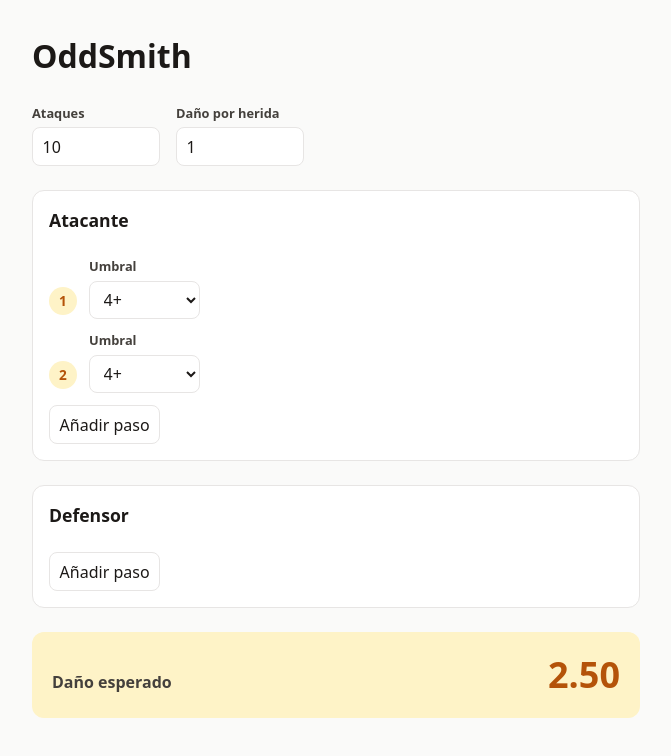
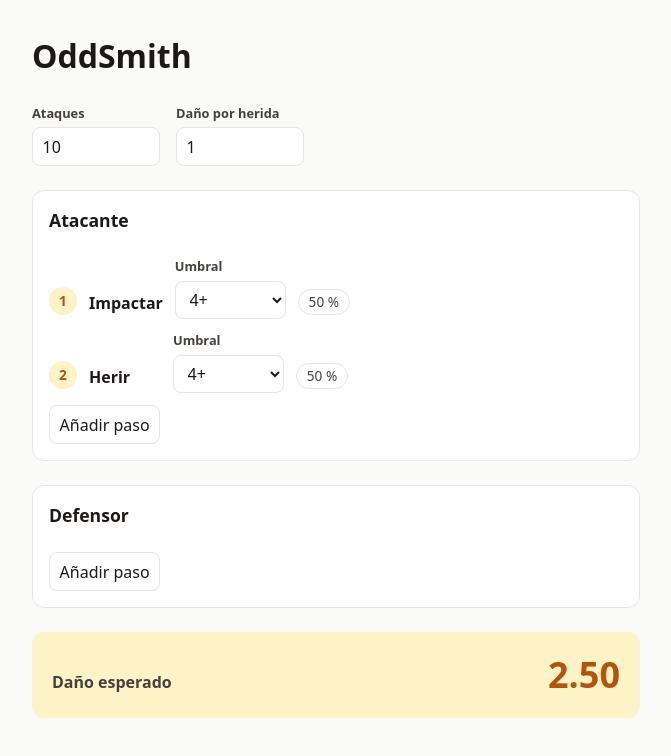
Before and after one commit to luismontoto/OddSmith, a React (Vite) app: page / in a window 1280 px wide. Shown: the top 756 px of the page, without its empty margins (304-975 px from the left). Built offline with nearby package versions, Linux system fonts and the light colour scheme.

Commit message:
feat: label hit/wound steps and show each step's probability

```diff
--- a/src/App.tsx
+++ b/src/App.tsx
@@ -51,6 +51,7 @@ function App() {
             minSteps={2}
             newStep={NEW_DEFENCE_STEP}
             onChange={setPreDamage}
+            labels={['Impactar', 'Herir']}
         />
         <StepList
             title="Defensor"
--- a/src/components/StepList.tsx
+++ b/src/components/StepList.tsx
@@ -1,3 +1,4 @@
+import { stepProbability } from '../domain/game'
 import type { Step } from '../domain/types'
 import { StepRow } from './StepRow'
 
@@ -7,6 +8,7 @@ type StepListProps = {
     title?: string
     steps: Step[]
     minSteps?: number
+    labels?: string[]
     newStep?: Step
     onChange: (steps: Step[]) => void
 }
@@ -15,6 +17,7 @@ export function StepList({
                              title,
                              steps,
                              minSteps = 0,
+                             labels = [],
                              newStep = FALLBACK_STEP,
                              onChange,
                          }: StepListProps) {
@@ -24,6 +27,7 @@ export function StepList({
             {steps.map((step, index) => (
                 <div className="step-item" key={index}>
                     <span className="step-number">{index + 1}</span>
+                    {labels[index] && <span className="step-name">{labels[index]}</span>}
                     <StepRow
                         step={step}
                         hideCountsAs={index < minSteps}
@@ -31,6 +35,12 @@ export function StepList({
                             onChange(steps.map((s, i) => (i === index ? updated : s)))
                         }
                     />
+                    <span
+                        className="chance"
+                        title="Probabilidad de que el ataque continúe"
+                    >
+            {Math.round(stepProbability(step) * 100)} %
+          </span>
                     {index >= minSteps && (
                         <button
                             type="button"
--- a/src/domain/game.ts
+++ b/src/domain/game.ts
@@ -2,15 +2,19 @@ import type { Step } from './types'
 import { successProbability } from './probability'
 
 
+const applyStep: Record<Step['countsAs'], (p: number) => number> = {
+    success: (p) => p,
+    failure: (p) => 1 - p,
+}
+
+export function stepProbability(step: Step): number {
+    return applyStep[step.countsAs](successProbability(step.threshold));
+}
+
 export function resolveSequence(initialCount: number, steps: Step[]): number {
     let count = initialCount;
     for (const step of steps) {
-        const p = successProbability(step.threshold);
-        const applyStep: Record<Step['countsAs'], (p: number) => number> = {
-            success: (p) => p,
-            failure: (p) => 1 - p,
-        }
-        count = count * applyStep[step.countsAs](p);
+        count = count * stepProbability(step);
     }
     return count;
 }
--- a/src/index.css
+++ b/src/index.css
@@ -102,3 +102,13 @@ button:focus-visible, input:focus-visible, select:focus-visible {
 }
 .result span { font-weight: 600; }
 .result output { font-size: 2.25rem; font-weight: 700; color: var(--accent); }
+
+.step-name { font-weight: 600; color: var(--text-h); min-width: 4.5rem; margin-bottom: 0.3rem; }
+.chance {
+  margin-bottom: 0.3rem;
+  padding: 0.1rem 0.6rem;
+  border-radius: 999px;
+  border: 1px solid var(--border);
+  font-variant-numeric: tabular-nums;
+  font-size: 0.85rem;
+}
```
Also changed, not shown: 2 other files (tests, documents, lock files or other folders). Lines whose indentation alone changed are shown as unchanged.
